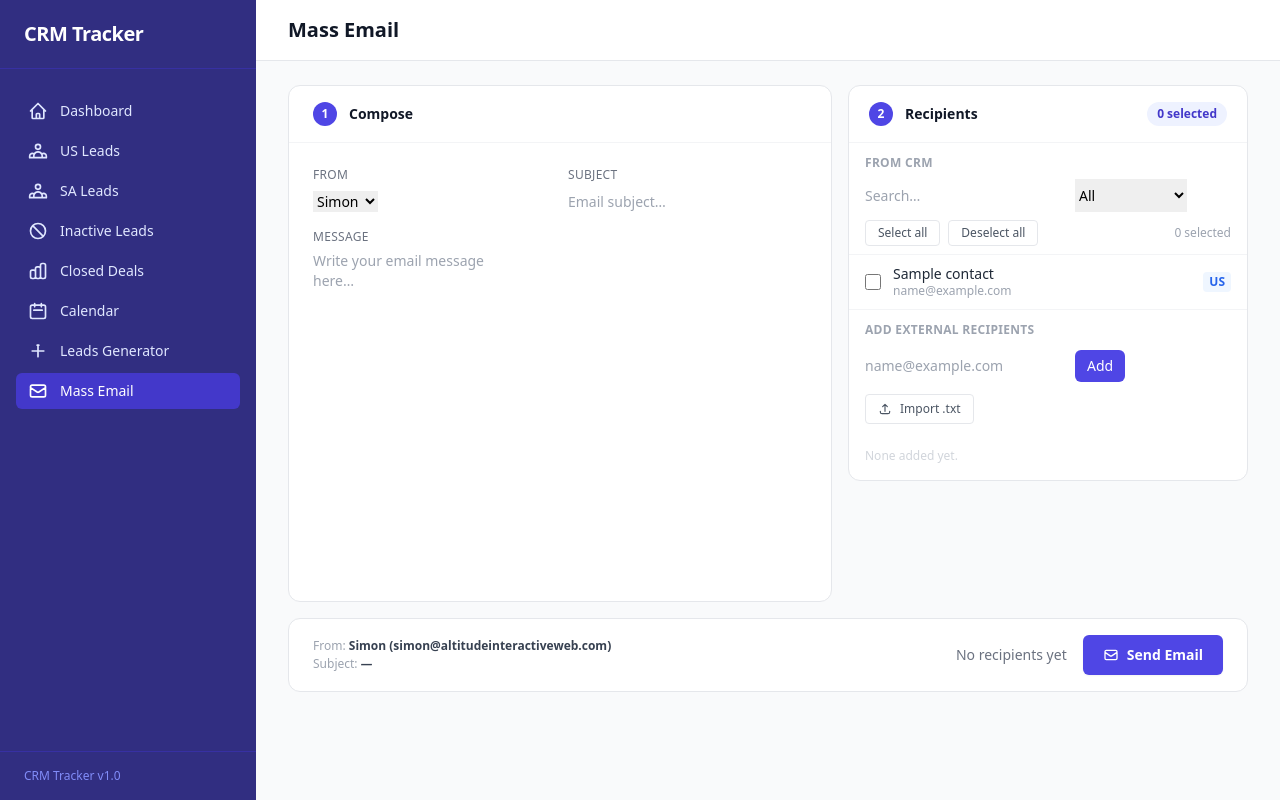
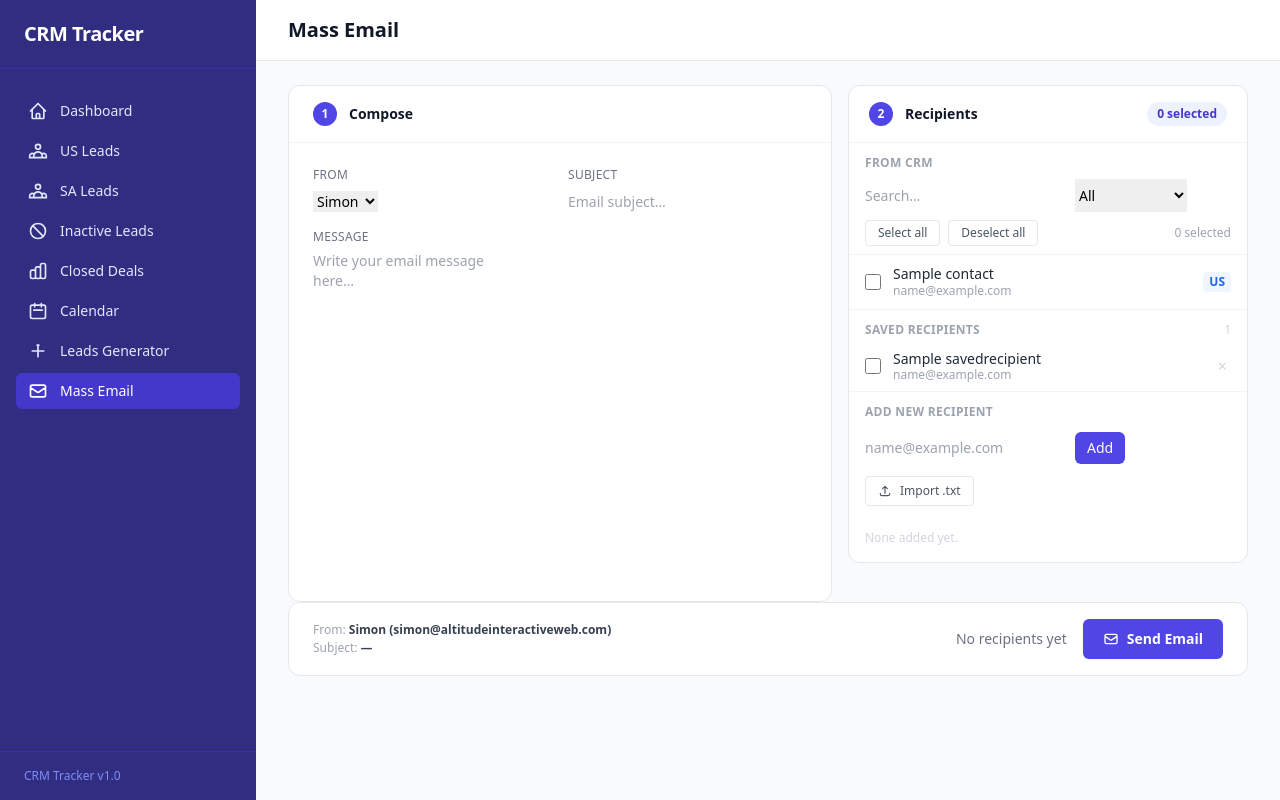
Before and after one commit to simonburger-web/crm-tracker, a Django app: page /email/ in a window 1280 px wide. Run offline with Django 5.2, Linux system fonts and the light colour scheme; tables that the repository leaves empty hold one stand-in row (values such as "Sample post"); some libraries are stand-ins or nearby versions.

Commit message:
Mass email: persist external recipients for reuse
New SavedRecipient model stores external email addresses after each
successful send. They appear in a dedicated 'Saved recipients'
section with checkboxes so they can be selected in future campaigns.
Each saved address has an × button to remove it. Checked saved
recipients are included in the send alongside CRM contacts and
one-off extra addresses.

Co-Authored-By: Claude Sonnet 4.6 <noreply@anthropic.com>

```diff
--- a/crm/models.py
+++ b/crm/models.py
@@ -106,6 +106,18 @@ class TodoBlock(models.Model):
         return f"{self.title} ({self.date} {self.start_time:%H:%M}–{self.end_time:%H:%M})"
 
 
+class SavedRecipient(models.Model):
+    email = models.EmailField(unique=True)
+    label = models.CharField(max_length=200, blank=True)
+    created_at = models.DateTimeField(auto_now_add=True)
+
+    class Meta:
+        ordering = ['email']
+
+    def __str__(self):
+        return self.label or self.email
+
+
 class Note(models.Model):
     contact = models.ForeignKey(Contact, on_delete=models.CASCADE, related_name='notes', null=True, blank=True)
     deal = models.ForeignKey(Deal, on_delete=models.CASCADE, related_name='notes', null=True, blank=True)
--- a/crm/urls.py
+++ b/crm/urls.py
@@ -26,4 +26,5 @@ urlpatterns = [
     path('todo/new/', views.todo_block_create, name='todo_block_create'),
     path('todo/<int:pk>/delete/', views.todo_block_delete, name='todo_block_delete'),
     path('email/', views.mass_email, name='mass_email'),
+    path('email/saved/<int:pk>/delete/', views.saved_recipient_delete, name='saved_recipient_delete'),
 ]
--- a/crm/views.py
+++ b/crm/views.py
@@ -8,7 +8,7 @@ from django.http import JsonResponse
 from django.shortcuts import render, get_object_or_404, redirect
 from django.urls import reverse
 from django.db.models import Q, Sum, Count
-from .models import Contact, Deal, Note, Meeting, TodoBlock
+from .models import Contact, Deal, Note, Meeting, TodoBlock, SavedRecipient
 from .forms import ContactForm, DealForm, NoteForm, MeetingForm, LeadsGeneratorForm
 
 
@@ -567,8 +567,8 @@ def leads_generator(request):
 
 
 def mass_email(request):
-    # Contacts that have an email address, ordered by name
     contacts_with_email = Contact.objects.exclude(email='').exclude(email__isnull=True).order_by('name')
+    saved_recipients = SavedRecipient.objects.all()
 
     success_count = 0
     failed_recipients = []
@@ -584,6 +584,7 @@ def mass_email(request):
         subject = request.POST.get('subject', '').strip()
         message = request.POST.get('message', '').strip()
         contact_ids = request.POST.getlist('contact_ids')
+        saved_emails = request.POST.getlist('saved_recipient_emails')
         extra_emails_raw = request.POST.get('extra_emails', '').strip()
         from_email = request.POST.get('from_email', '').strip()
         if from_email not in ALLOWED_FROM:
@@ -594,11 +595,13 @@ def mass_email(request):
         if contact_ids:
             selected = Contact.objects.filter(pk__in=contact_ids).exclude(email='').exclude(email__isnull=True)
             recipients += [c.email for c in selected]
+        recipients += [e.strip() for e in saved_emails if e.strip()]
         if extra_emails_raw:
             for addr in extra_emails_raw.replace(',', '\n').splitlines():
                 addr = addr.strip()
                 if addr and '@' in addr:
                     recipients.append(addr)
+
         # Deduplicate while preserving order
         seen = set()
         unique_recipients = []
@@ -622,10 +625,26 @@ def mass_email(request):
                     failed_recipients.append(recipient)
             sent = True
 
+            # Save any new external emails (from extra_emails field) for future use
+            if extra_emails_raw:
+                for addr in extra_emails_raw.replace(',', '\n').splitlines():
+                    addr = addr.strip().lower()
+                    if addr and '@' in addr:
+                        SavedRecipient.objects.get_or_create(email=addr)
+            saved_recipients = SavedRecipient.objects.all()
+
     return render(request, 'crm/mass_email.html', {
         'contacts_with_email': contacts_with_email,
+        'saved_recipients': saved_recipients,
         'success_count': success_count,
         'failed_recipients': failed_recipients,
         'error': error,
         'sent': sent,
     })
+
+
+def saved_recipient_delete(request, pk):
+    recipient = get_object_or_404(SavedRecipient, pk=pk)
+    if request.method == 'POST':
+        recipient.delete()
+    return redirect('mass_email')
--- a/templates/crm/mass_email.html
+++ b/templates/crm/mass_email.html
@@ -112,9 +112,35 @@
         <div class="px-5 py-4 text-sm text-gray-400">No contacts with email addresses yet.</div>
       {% endif %}
 
+      <!-- Saved recipients subsection -->
+      {% if saved_recipients %}
+      <div class="border-t border-gray-100">
+        <div class="px-4 pt-3 pb-1 flex items-center justify-between">
+          <p class="text-xs font-semibold text-gray-400 uppercase tracking-wide">Saved recipients</p>
+          <span class="text-xs text-gray-300">{{ saved_recipients|length }}</span>
+        </div>
+        <div class="divide-y divide-gray-50 max-h-36 overflow-y-auto">
+          {% for sr in saved_recipients %}
+            <div class="flex items-center gap-3 px-4 py-2 hover:bg-gray-50">
+              <input type="checkbox" name="saved_recipient_emails" value="{{ sr.email }}"
+                     class="saved-checkbox h-4 w-4 rounded border-gray-300 text-indigo-600 focus:ring-indigo-500 flex-shrink-0">
+              <div class="flex-1 min-w-0">
+                {% if sr.label %}<div class="text-sm font-medium text-gray-800 truncate leading-tight">{{ sr.label }}</div>{% endif %}
+                <div class="text-xs text-gray-400 truncate">{{ sr.email }}</div>
+              </div>
+              <form method="post" action="{% url 'saved_recipient_delete' sr.pk %}" class="flex-shrink-0">
+                {% csrf_token %}
+                <button type="submit" class="text-gray-300 hover:text-red-400 p-1" title="Remove">&times;</button>
+              </form>
+            </div>
+          {% endfor %}
+        </div>
+      </div>
+      {% endif %}
+
       <!-- Add external recipients subsection -->
       <div class="px-4 pt-3 pb-4 border-t border-gray-100 space-y-3">
-        <p class="text-xs font-semibold text-gray-400 uppercase tracking-wide">Add external recipients</p>
+        <p class="text-xs font-semibold text-gray-400 uppercase tracking-wide">Add new recipient</p>
 
         <!-- Manual input -->
         <div class="flex gap-2">
@@ -281,15 +307,18 @@
   // ── Counts ────────────────────────────────────────────────────────────────
   function updateCount() {
     const crmChecked = document.querySelectorAll('.contact-checkbox:checked').length;
-    const total = crmChecked + extraEmails.length;
+    const savedChecked = document.querySelectorAll('.saved-checkbox:checked').length;
+    const total = crmChecked + savedChecked + extraEmails.length;
 
-    document.getElementById('crm-count').textContent = crmChecked + ' selected';
+    const crmCountEl = document.getElementById('crm-count');
+    if (crmCountEl) crmCountEl.textContent = crmChecked + ' selected';
     document.getElementById('total-badge').textContent = total + ' selected';
     document.getElementById('recipient-summary').textContent =
       total > 0 ? total + ' recipient' + (total === 1 ? '' : 's') : 'No recipients yet';
   }
 
   document.querySelectorAll('.contact-checkbox').forEach(cb => cb.addEventListener('change', updateCount));
+  document.querySelectorAll('.saved-checkbox').forEach(cb => cb.addEventListener('change', updateCount));
   updateCount();
 
   // ── Select / deselect ────────────────────────────────────────────────────
```
Also changed, not shown: crm/migrations/0009_saved_recipient.py (added).
